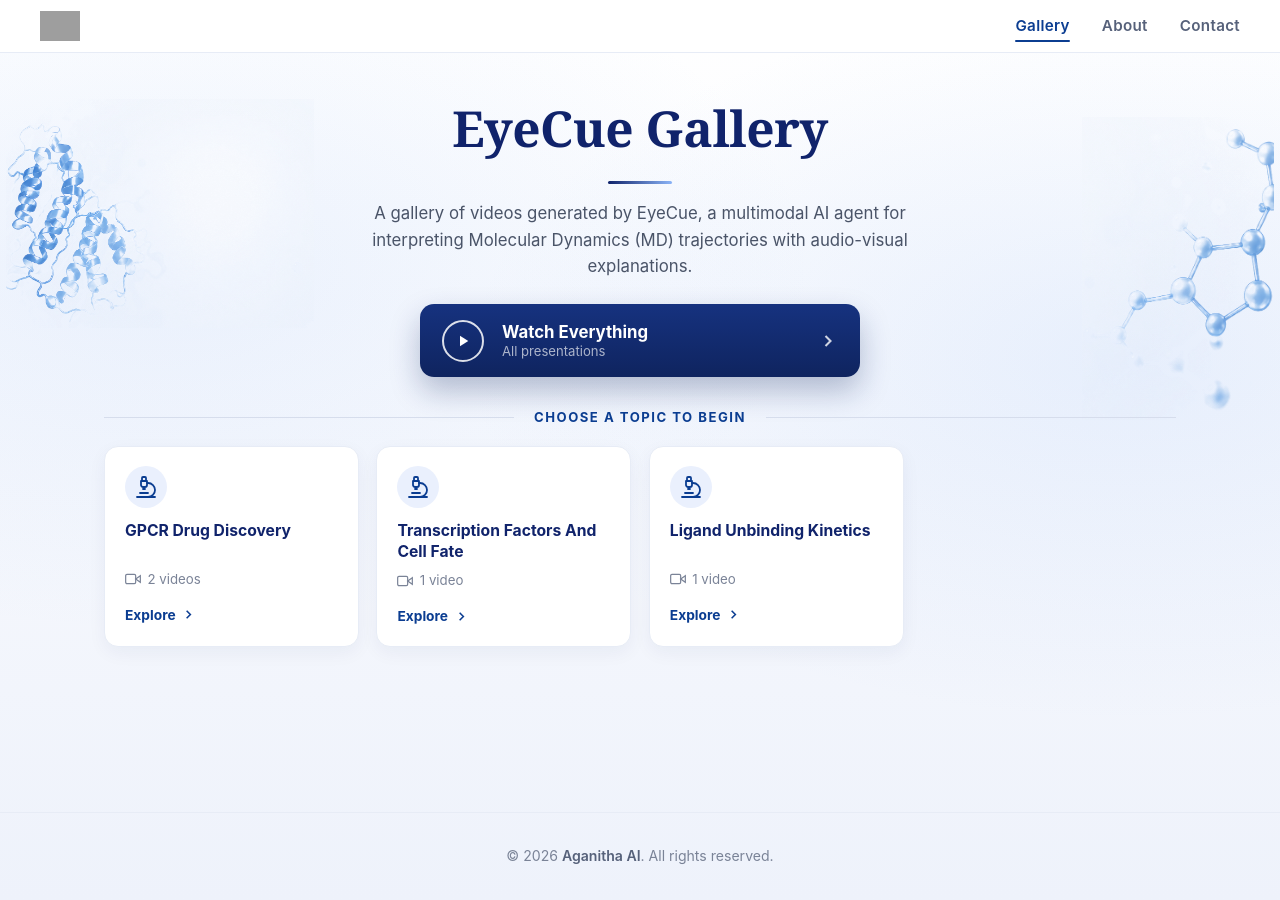
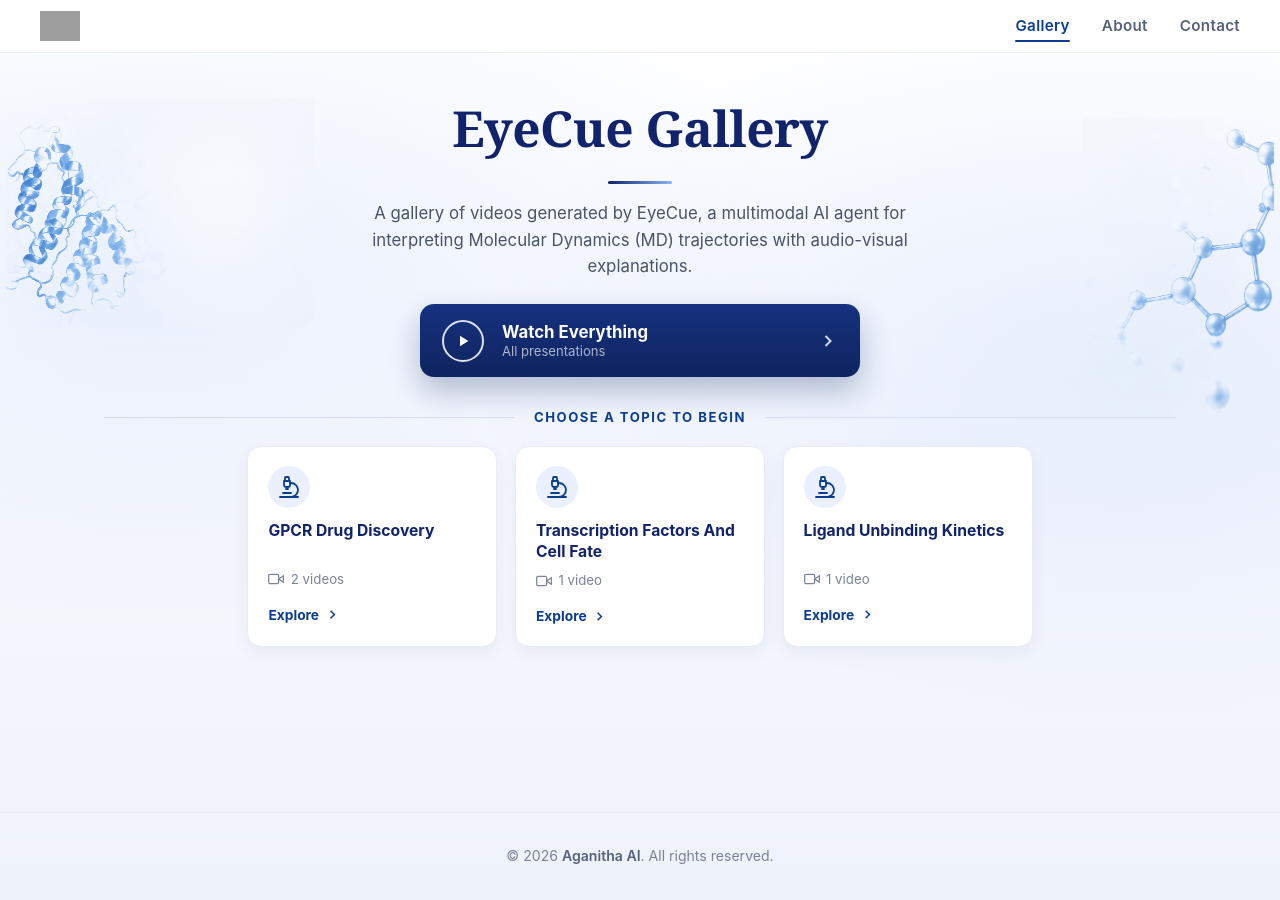
Before and after one commit to aganitha/eyecue, a Jekyll site: the page built from index.html, in a window 1280 px wide. Built offline with Jekyll 4.4.1, drawn with Linux system fonts in a browser that asks for light colours; grey boxes are pictures that could not be loaded.

Commit message:
Update category grid layout for responsive card alignment

```diff
--- a/index.html
+++ b/index.html
@@ -255,7 +255,11 @@
   /* topic cards */
   .category-grid {
     display: grid;
-    grid-template-columns: repeat(4, 1fr);
+    /* auto-fit + justify-content so the row stays centred whatever the card
+       count is. A fixed repeat(4, 1fr) left an empty 4th column, which read
+       as the cards being left-aligned. */
+    grid-template-columns: repeat(auto-fit, minmax(230px, 250px));
+    justify-content: center;
     gap: 1.1rem;
     width: 100%;
     max-width: 1120px;
```
